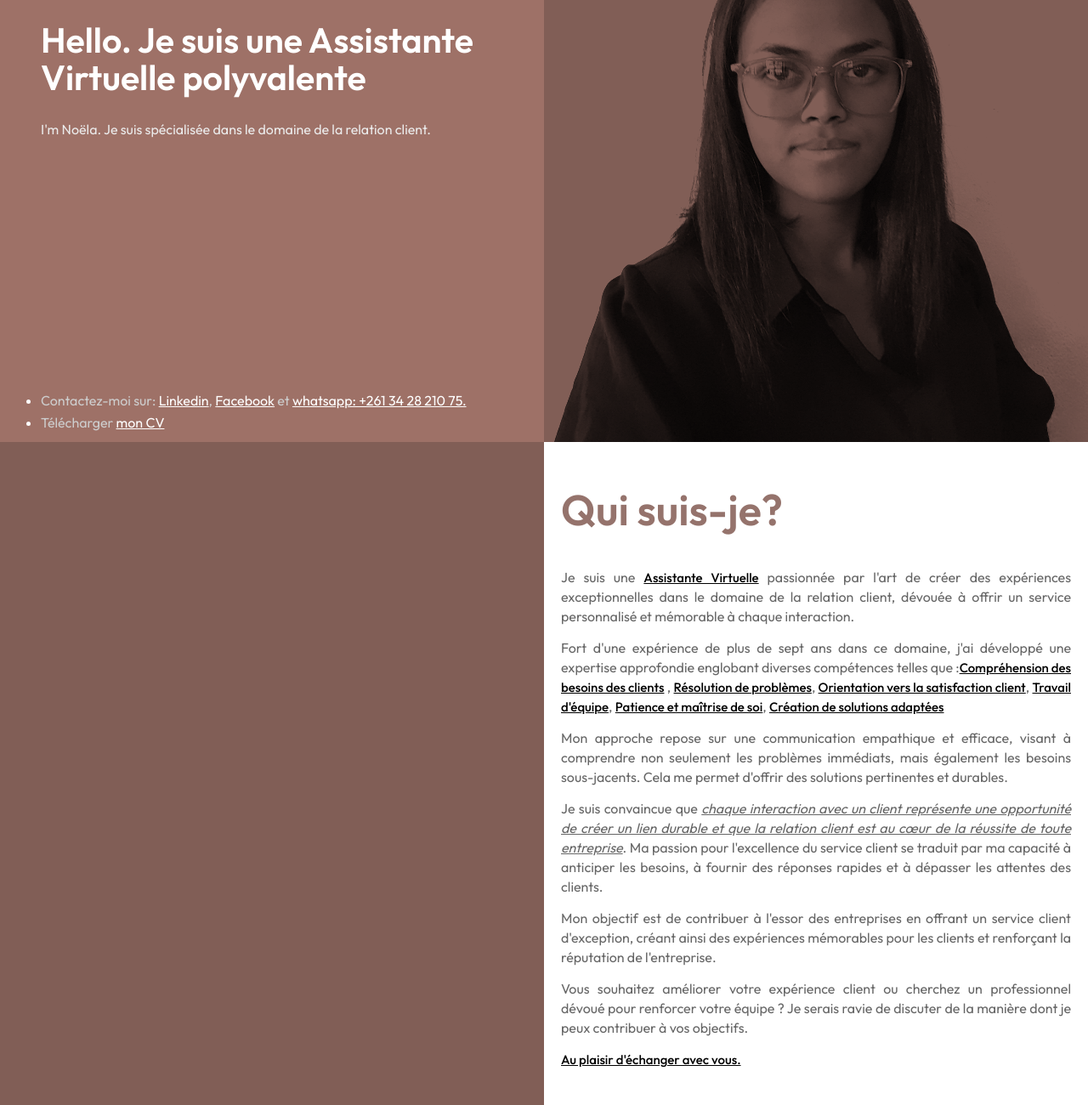
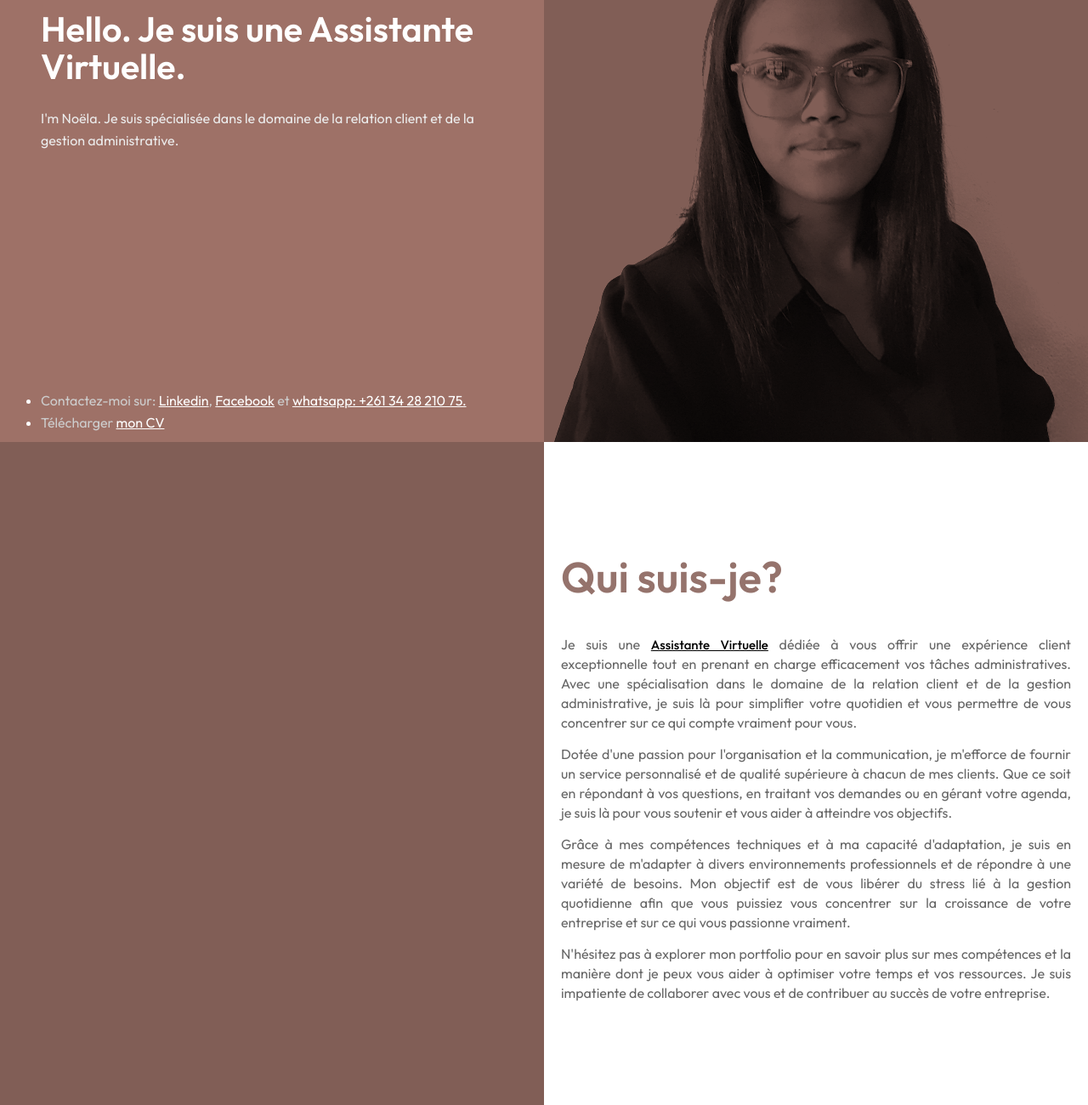
Before and after one commit to hasinaniaina/noela-portfolio, a plain HTML site: page index.html in a window 1280 px wide. Shown: the part 280-1580 px from the top of the page at 85% size. Drawn offline with nearby package versions, Linux system fonts and the light colour scheme.

Commit message:
Changement du texte de la section qui suis-je

```diff
--- a/index.html
+++ b/index.html
@@ -1,13 +1,15 @@
 <!DOCTYPE html>
 <html lang="en">
+
 <head>
     <meta charset="UTF-8">
     <meta http-equiv="X-UA-Compatible" content="IE=edge">
     <meta name="viewport" content="width=device-width, initial-scale=1.0">
-    <link rel="stylesheet" href="https://cdn.jsdelivr.net/npm/swiper@11/swiper-bundle.min.css"/>
+    <link rel="stylesheet" href="https://cdn.jsdelivr.net/npm/swiper@11/swiper-bundle.min.css" />
     <link rel="stylesheet" href="public/css/style.css">
     <title>Portfolio</title>
 </head>
+
 <body>
     <div class="container">
         <div class="keep-position-left">
@@ -33,8 +35,9 @@
         </div>
         <div class="sticky-side-container">
             <div>
-                <h1 class="title">Hello. Je suis une Assistante Virtuelle polyvalente</h1>
-                <p class="name">I'm Noëla. Je suis spécialisée dans le domaine de la relation client.</p>
+                <h1 class="title">Hello. Je suis une Assistante Virtuelle.</h1>
+                <p class="name">I'm Noëla. Je suis spécialisée dans le domaine de la relation client et de la gestion
+                    administrative.</p>
                 <!-- <a href="" class="button">let's work together</a> -->
                 <div class="orchid-img-container">
                     <img src="public/images/orchid.png" alt="Orchid">
@@ -43,18 +46,23 @@
             <div class="contact-container">
                 <ul>
                     <li>
-                        <p>Contactez-moi sur: <a href="https://www.linkedin.com/in/marieno%C3%ABla/">Linkedin</a>, <a href="https://www.facebook.com/profile.php?id=100010174721646">Facebook</a> et <span>whatsapp: +261 34 28 210 75.</span></p>
+                        <p>Contactez-moi sur: <a href="https://www.linkedin.com/in/marieno%C3%ABla/">Linkedin</a>, <a
+                                href="https://www.facebook.com/profile.php?id=100010174721646">Facebook</a> et
+                            <span>whatsapp: +261 34 28 210 75.</span></p>
                     </li>
                     <li>
-                        <p>Télécharger <a href="https://drive.google.com/file/d/1eYzJ90Jc7-rJ_OG3_wxxdKqH0rJeI5XV/view?usp=sharing"> mon CV</a></p>
+                        <p>Télécharger <a
+                                href="https://drive.google.com/file/d/1eYzJ90Jc7-rJ_OG3_wxxdKqH0rJeI5XV/view?usp=sharing">
+                                mon CV</a></p>
                     </li>
                 </ul>
             </div>
         </div>
         <div class="dynamic-side-container">
             <section class="content-section intro-section" id="home">
-                <h1 class="title">Hello. Je suis une Assistante Virtuelle polyvalente</h1>
-                <p class="name">I'm Noëla. Je suis spécialisée dans le domaine de la relation client.</p>
+                <h1 class="title">Hello. Je suis une Assistante Virtuelle.</h1>
+                <p class="name">I'm Noëla. Je suis spécialisée dans le domaine de la relation client et de la gestion
+                    administrative.</p>
                 <!-- <a href="" class="button">let's work together</a> -->
                 <div class="orchid-img-container">
                     <img src="public/images/orchid.png" alt="Orchid">
@@ -62,7 +70,9 @@
                 <div class="contact-container">
                     <ul>
                         <li>
-                            <p>Contactez-moi sur: <a href="https://www.linkedin.com/in/marieno%C3%ABla/">Linkedin</a>, <a href="https://www.facebook.com/profile.php?id=100010174721646">Facebook</a> et <span>whatsapp: +261 34 28 210 75.</span></p>
+                            <p>Contactez-moi sur: <a href="https://www.linkedin.com/in/marieno%C3%ABla/">Linkedin</a>,
+                                <a href="https://www.facebook.com/profile.php?id=100010174721646">Facebook</a> et
+                                <span>whatsapp: +261 34 28 210 75.</span></p>
                         </li>
                         <li>
                             <p>Télécharger <a href=""> mon CV</a></p>
@@ -75,13 +85,24 @@
             </section>
             <section class="content-section about-section" id="about">
                 <h2>Qui suis-je?</h2>
-                <p>Je suis une <span>Assistante Virtuelle</span> passionnée par l'art de créer des expériences exceptionnelles dans le domaine de la relation client, dévouée à offrir un service personnalisé et mémorable à chaque interaction.</p>
-                <p>Fort d'une expérience de plus de sept ans dans ce domaine, j'ai développé une expertise approfondie englobant diverses compétences telles que :<span>Compréhension des besoins des clients</span> , <span>Résolution de problèmes</span>, <span>Orientation vers la satisfaction client</span>, <span>Travail d'équipe</span>, <span>Patience et maîtrise de soi</span>, <span>Création de solutions adaptées</span></p>
-                <p>Mon approche repose sur une communication empathique et efficace, visant à comprendre non seulement les problèmes immédiats, mais également les besoins sous-jacents. Cela me permet d'offrir des solutions pertinentes et durables.</p>
-                <p>Je suis convaincue que <i>chaque interaction avec un client représente une opportunité de créer un lien durable et que la relation client est au cœur de la réussite de toute entreprise</i>. Ma passion pour l'excellence du service client se traduit par ma capacité à anticiper les besoins, à fournir des réponses rapides et à dépasser les attentes des clients.</p>
-                <p> Mon objectif est de contribuer à l'essor des entreprises en offrant un service client d'exception, créant ainsi des expériences mémorables pour les clients et renforçant la réputation de l'entreprise.</p>
-                <p> Vous souhaitez améliorer votre expérience client ou cherchez un professionnel dévoué pour renforcer votre équipe ? Je serais ravie de discuter de la manière dont je peux contribuer à vos objectifs.</p>
-                <p><span>Au plaisir d'échanger avec vous.</span></p>
+                <p>Je suis une <span>Assistante Virtuelle</span> dédiée à vous offrir une expérience client exceptionnelle tout en
+                    prenant en charge efficacement vos tâches administratives. Avec une spécialisation dans le domaine
+                    de la relation client et de la gestion administrative, je suis là pour simplifier votre quotidien et
+                    vous permettre de vous concentrer sur ce qui compte vraiment pour vous.</p>
+
+                <p>Dotée d'une passion pour l'organisation et la communication, je m'efforce de fournir un service
+                    personnalisé et de qualité supérieure à chacun de mes clients. Que ce soit en répondant à vos
+                    questions, en traitant vos demandes ou en gérant votre agenda, je suis là pour vous soutenir et vous
+                    aider à atteindre vos objectifs.</p>
+
+                <p>Grâce à mes compétences techniques et à ma capacité d'adaptation, je suis en mesure de m'adapter à
+                    divers environnements professionnels et de répondre à une variété de besoins. Mon objectif est de
+                    vous libérer du stress lié à la gestion quotidienne afin que vous puissiez vous concentrer sur la
+                    croissance de votre entreprise et sur ce qui vous passionne vraiment.</p>
+
+                <p>N'hésitez pas à explorer mon portfolio pour en savoir plus sur mes compétences et la manière dont je
+                    peux vous aider à optimiser votre temps et vos ressources. Je suis impatiente de collaborer avec
+                    vous et de contribuer au succès de votre entreprise.</p>
             </section>
             <section class="content-section services-section" id="services">
                 <div id="main-slider-container" class="services-item swiper">
@@ -95,8 +116,9 @@
                                 <div class="list-task">
                                     <ul>
                                         <li>Gestion des mails</li>
-                                        <li>Planification des rendez-vous</li>
-                                        <li>Organisation de emplois du temps</li>
+                                        <li>Gestion d'agenda</li>
+                                        <li>Suivi des paiements</li>
+                                        <li>Facturation</li>
                                     </ul>
                                 </div>
                             </div>
@@ -137,7 +159,8 @@
                                 <p>Gestion des relations</p>
                                 <div class="list-task">
                                     <ul>
-                                        <li> Établissement de bonnes relations avec les clients actuels et potentiels, en s'assurant qu'ils se sentent pris en charge et valorisés</li>
+                                        <li> Établissement de bonnes relations avec les clients actuels et potentiels,
+                                            en s'assurant qu'ils se sentent pris en charge et valorisés</li>
                                     </ul>
                                 </div>
                             </div>
@@ -150,7 +173,9 @@
                                 <p>Base de données client</p>
                                 <div class="list-task">
                                     <ul>
-                                        <li>Maintien d’une base de données précise et organisée des clients, de leurs besoins spécifiques, de leurs préférences et de l'historique des interactions pour personnaliser davantage les services offerts.</li>
+                                        <li>Maintien d’une base de données précise et organisée des clients, de leurs
+                                            besoins spécifiques, de leurs préférences et de l'historique des
+                                            interactions pour personnaliser davantage les services offerts.</li>
                                     </ul>
                                 </div>
                             </div>
@@ -164,7 +189,12 @@
     </div>
 </body>
 <script src="https://cdn.jsdelivr.net/npm/swiper@11/swiper-bundle.min.js"></script>
-<script src="https://cdnjs.cloudflare.com/ajax/libs/gsap/3.12.3/gsap.min.js" integrity="sha512-7Au1ULjlT8PP1Ygs6mDZh9NuQD0A5prSrAUiPHMXpU6g3UMd8qesVnhug5X4RoDr35x5upNpx0A6Sisz1LSTXA==" crossorigin="anonymous" referrerpolicy="no-referrer"></script>
-<script src="https://cdnjs.cloudflare.com/ajax/libs/gsap/3.12.3/ScrollTrigger.min.js" integrity="sha512-LQQDtPAueBcmGXKdOBcMkrhrtqM7xR2bVrnMtYZ8ImAZhFlIb5xrMqQ6uZviyeSB+4mYj89ta8niiCIQM1Gj0w==" crossorigin="anonymous" referrerpolicy="no-referrer"></script>
+<script src="https://cdnjs.cloudflare.com/ajax/libs/gsap/3.12.3/gsap.min.js"
+    integrity="sha512-7Au1ULjlT8PP1Ygs6mDZh9NuQD0A5prSrAUiPHMXpU6g3UMd8qesVnhug5X4RoDr35x5upNpx0A6Sisz1LSTXA=="
+    crossorigin="anonymous" referrerpolicy="no-referrer"></script>
+<script src="https://cdnjs.cloudflare.com/ajax/libs/gsap/3.12.3/ScrollTrigger.min.js"
+    integrity="sha512-LQQDtPAueBcmGXKdOBcMkrhrtqM7xR2bVrnMtYZ8ImAZhFlIb5xrMqQ6uZviyeSB+4mYj89ta8niiCIQM1Gj0w=="
+    crossorigin="anonymous" referrerpolicy="no-referrer"></script>
 <script src="public/js/script.js"></script>
+
 </html>
```
